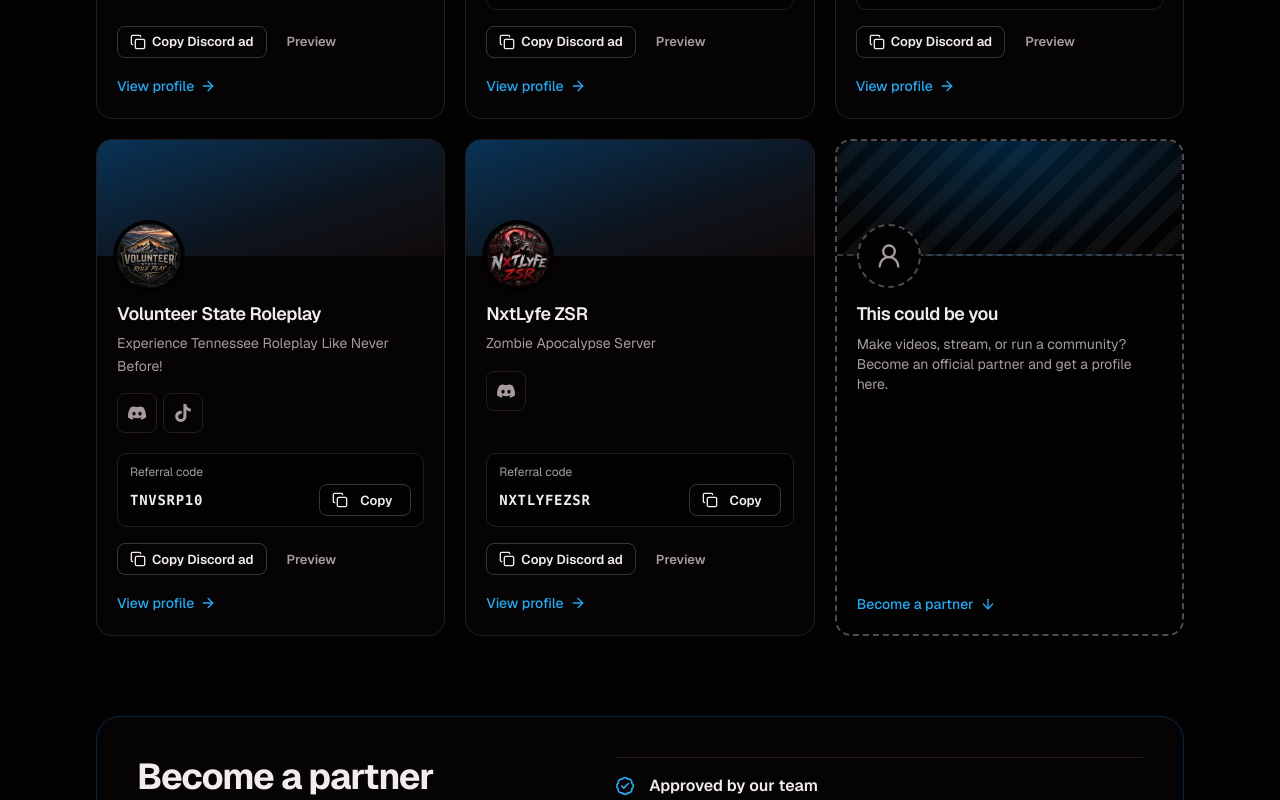
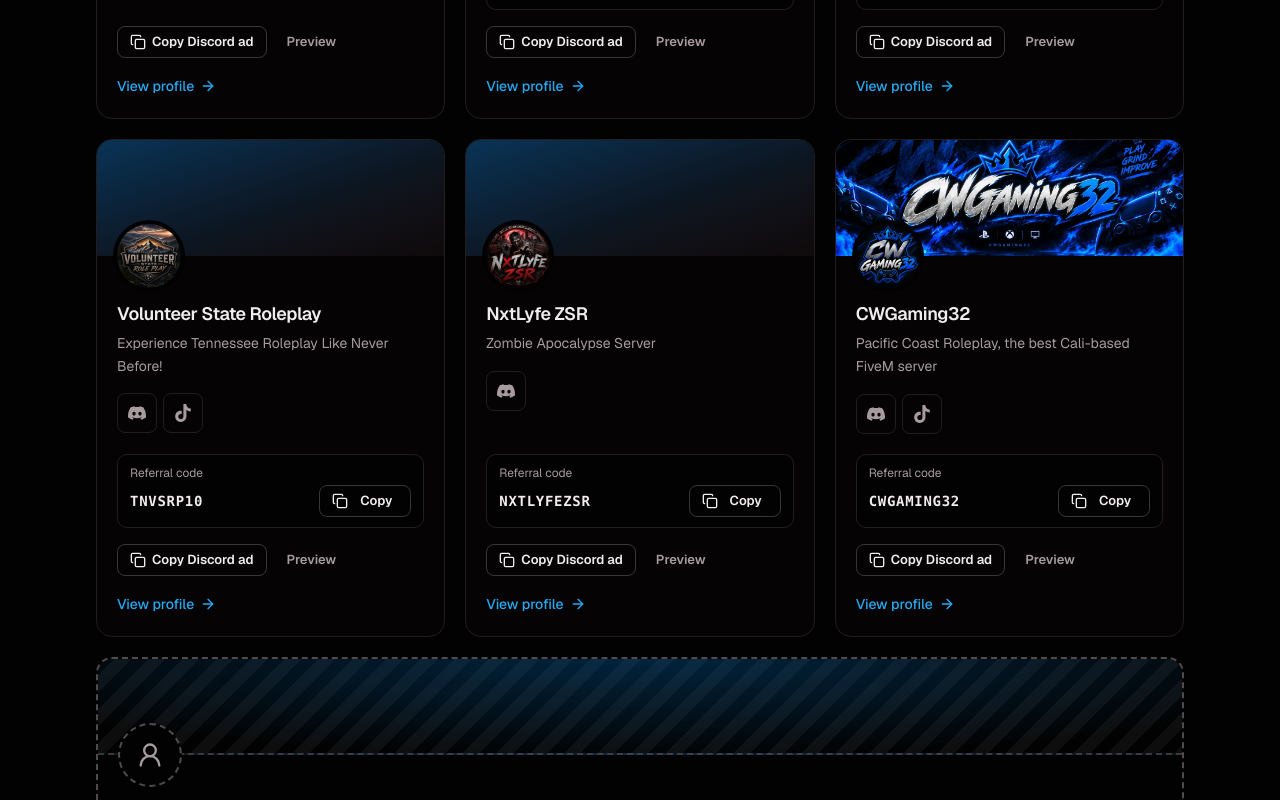
Before and after one commit to wslatl/wslatl.com, a Next.js app: page /de/partners in a window 1280 px wide. Shown: the part 800-1600 px from the top of the page. Built offline with nearby package versions, Linux system fonts and the light colour scheme.

Commit message:
feat(partners): add CWGaming32
FiveM developer and Pacific Coast Roleplay, referral code CWGAMING32, with Discord and TikTok. A 256px WebP avatar and a 1200x400 WebP banner cropped to 3:1 from the 1983x793 original. Not featured.

```diff
--- a/data/partners.ts
+++ b/data/partners.ts
@@ -158,4 +158,20 @@
       discord: 'https://discord.gg/sseaUasVEt',
     },
   },
+  {
+    slug: 'cwgaming32',
+    name: 'CWGaming32',
+    tagline: 'Pacific Coast Roleplay, the best Cali-based FiveM server',
+    description:
+      'I am a very persistent person who tries hard to do what I can. I develop, code and make things for people and my community.',
+    avatar: '/partners/cwgaming32/avatar.webp',
+    banner: '/partners/cwgaming32/banner.webp',
+    referralCode: 'CWGAMING32',
+    since: '2026-10',
+    games: ['fivem'],
+    socials: {
+      discord: 'https://discord.gg/NNgS5c2rb8',
+      tiktok: 'https://www.tiktok.com/@cwgaming32',
+    },
+  },
 ]
```
Also changed, not shown: public/partners/cwgaming32/avatar.webp (added), public/partners/cwgaming32/banner.webp (added).
